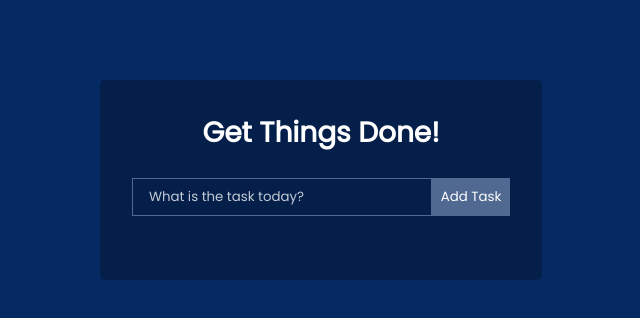
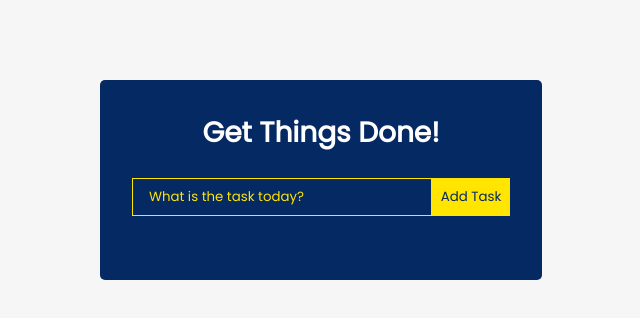
Before and after one commit to moulekul/ToDoList-React-App, a React (Create React App) app: page / in a window 1280 px wide. Shown: the top 318 px of the page, without its empty margins (319-959 px from the left). Built offline with nearby package versions, Linux system fonts and the light colour scheme.

Commit message:
Update App.css

```diff
--- a/src/App.css
+++ b/src/App.css
@@ -8,7 +8,7 @@
 }
 
 body {
-  background: #052962;
+  background: #f6f6f6;
   display: flex;
   justify-content: center;
   align-items: center;
@@ -25,7 +25,7 @@ h1 {
 }
 
 .TodoWrapper {
-  background: #041f4a;
+  background: #052962;
   margin-top: 5rem;
   padding: 2rem;
   border-radius: 5px;
@@ -38,21 +38,21 @@ h1 {
 .todo-input {
   outline: none;
   background: none;
-  border: 1px solid #506991;
+  border: 1px solid #ffe500;
   padding: 0.5rem 1rem;
   margin-top: 1rem;
   margin-bottom: 2rem;
   width: 300px;
-  color: #ffffffc4;
+  color: #ffe500;;
 }
 
 .todo-input::placeholder {
-  color: #ffffffc4;
+  color: #ffe500;;
 }
 
 .todo-btn {
-  background: #506991;
-  color: #fff;
+  background: #ffe500;
+  color: #052962;
   border: none;
   padding: 0.55rem;
   cursor: pointer;
@@ -63,7 +63,7 @@ h1 {
   display: flex;
   justify-content: space-between;
   align-items: center;
-  background: #052962;
+  background: #041f4a;
   color: #fff;
   padding: 0.75rem 1rem;
   border-radius: 5px;
@@ -76,6 +76,6 @@ h1 {
 }
 
 .completed {
-  color: #ffe500;
+  color: #506991;
   text-decoration: line-through;
 }
```
